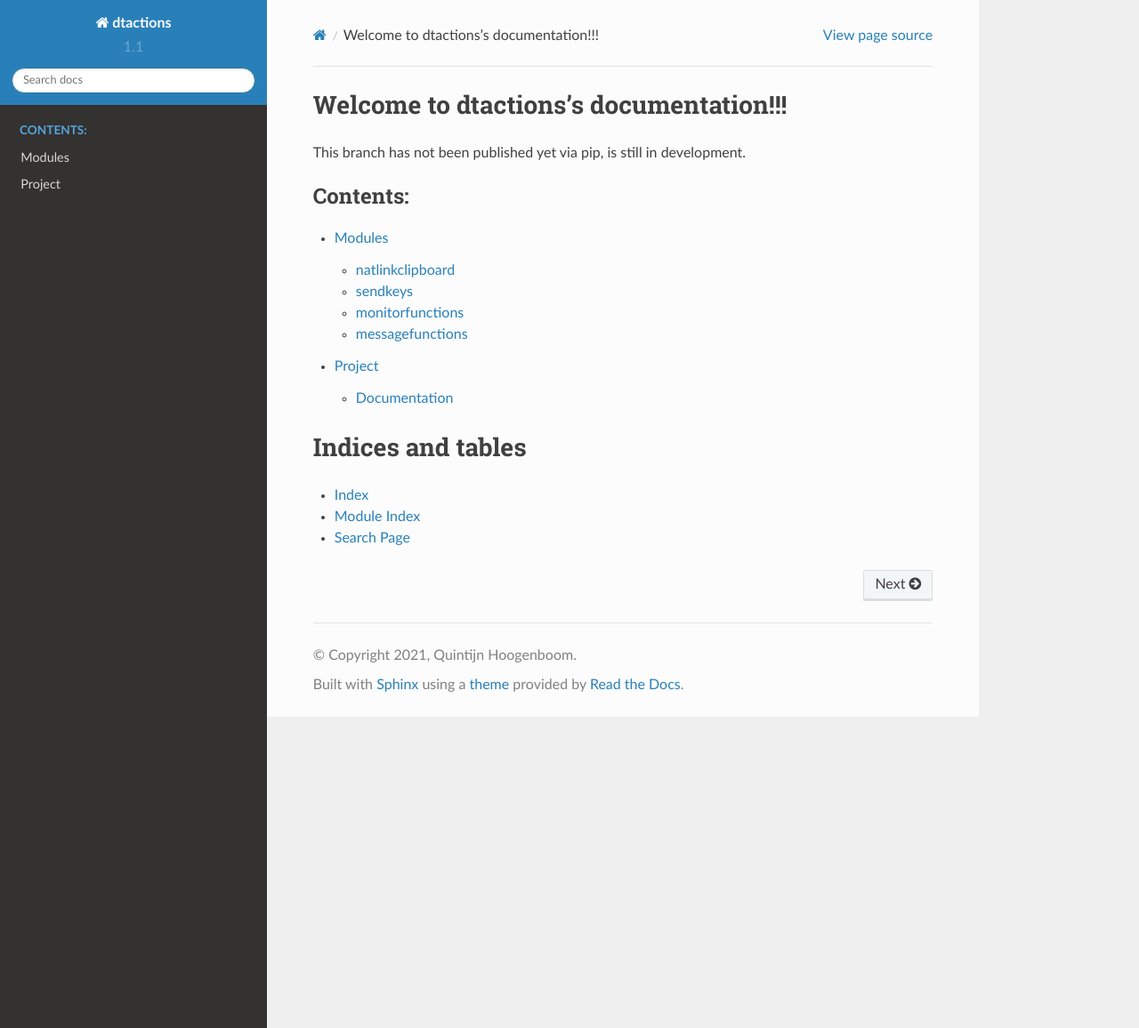
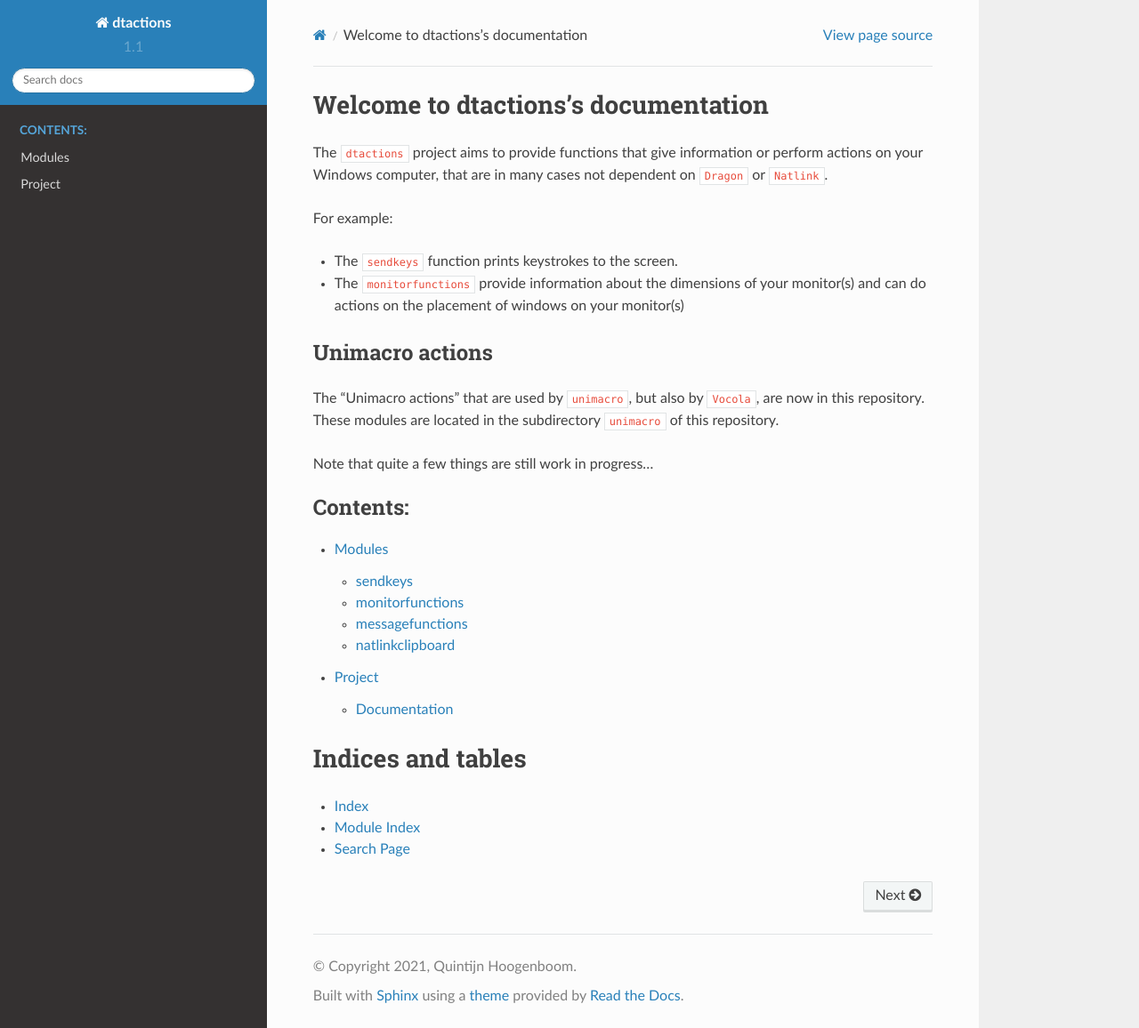
Before and after one commit to dictation-toolbox/dtactions, a Sphinx documentation site: the page built from documentation/index.rst, in a window 1280 px wide and 1156 px high. Shown: the whole window at 89% size. Built offline with Sphinx 7.4.7 and the Read the Docs theme 2.0.0, drawn with Linux system fonts in a browser that asks for light colours.

Commit message:
At least a set of working modules for the documentation

```diff
--- a/documentation/conf.py
+++ b/documentation/conf.py
@@ -51,6 +51,10 @@
     'win32gui',
     'win32process',
     'winxpgui',
+    'natlink',
+    'importer',
+
+
 }
 
 for module_name in mock_modules:
@@ -90,7 +94,7 @@
 #
 # This is also used if you do content translation via gettext catalogs.
 # Usually you set "language" from the command line for these cases.
-language = None
+language = 'en'
 
 # List of patterns, relative to source directory, that match files and
 # directories to ignore when looking for source files.
--- a/documentation/index.rst
+++ b/documentation/index.rst
@@ -1,7 +1,23 @@
-Welcome to dtactions's documentation!!!
-=======================================
+======================================
+ Welcome to dtactions's documentation
+======================================
 
-This branch has not been published yet via pip, is still in development.
+The :code:`dtactions` project aims to provide functions that give information or perform actions on your Windows computer, that are in many cases not dependent on :code:`Dragon` or :code:`Natlink`.
+
+For example:
+
+- The :code:`sendkeys` function prints keystrokes to the screen.
+- The :code:`monitorfunctions` provide information about the dimensions of your monitor(s) and can do actions on the placement of windows on your monitor(s)
+
+Unimacro actions
+================
+
+The "Unimacro actions" that are used by :code:`unimacro`, but also by :code:`Vocola`, are now in this repository. These modules are located in the subdirectory :code:`unimacro` of this repository.
+
+
+
+Note that quite a few things are still work in progress...
+
 
 .. toctree::
    :maxdepth: 2
@@ -11,8 +27,9 @@
    project
 
 
-Indices and tables
-==================
+====================
+ Indices and tables
+====================
 
 * :ref:`genindex`
 * :ref:`modindex`
--- a/documentation/messagefunctions.rst
+++ b/documentation/messagefunctions.rst
@@ -3,10 +3,11 @@
 
 messagefunctions
 =================
+
 The :code:`messagefunctions` module provides various functions that can identify the
 foreground hndle of an open application.
 
+
 Windows only.
 
-.. automodule:: dtactions.messagefunctions
-   :members:
+For extended documentation, please consult the python file :code:`messagesfunctions.py`.
--- a/documentation/modules.rst
+++ b/documentation/modules.rst
@@ -1,12 +1,12 @@
 Modules
 =======
 
-This section includes the available modules in DT actions.
+This section includes the available modules in :code:`dtactions`.
 
 ..  toctree::
     :maxdepth: 2
 
-    natlinkclipboard
     sendkeys
     monitorfunctions
     messagefunctions
+    natlinkclipboard
```
Also changed, not shown: documentation/natlinkclipboard.rst (+4 -15 lines), documentation/sendkeys.rst (+12 -13 lines), 1 other file.
